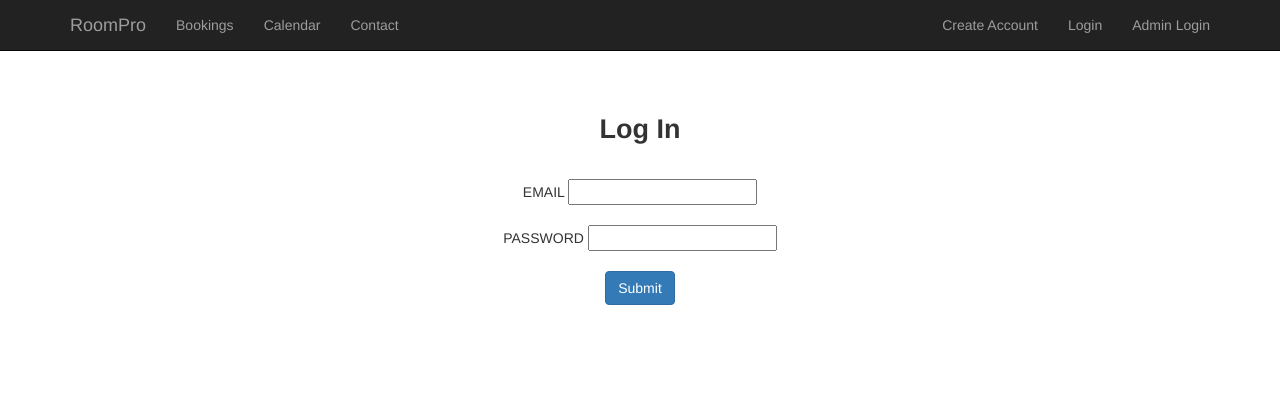
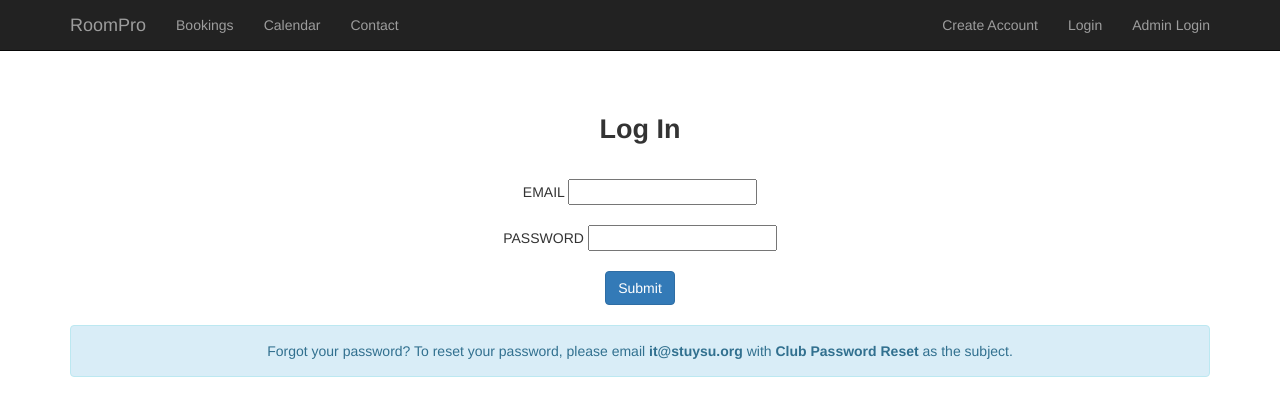
Before and after one commit to stuysu/roomres.stuysu.org, a Flask app: page /login in a window 1280 px wide. Shown: the top 416 px of the page. Run offline with Flask 2, Linux system fonts and the light colour scheme; some libraries are stand-ins or nearby versions.

Commit message:
added reset password for admin

```diff
--- a/app.py
+++ b/app.py
@@ -260,6 +260,21 @@ def administrationview():
     check = rooms.findBooked()
     return render_template("damesek.html", L=sorted(check, key=lambda k: k[4]),out=userOut()) #k[4] is day
 
+@app.route("/ad_resetpwd", methods=["GET","POST"])
+@app.route("/ad_resetpwd/", methods=["GET","POST"])
+def ad_changepwd():
+    if request.method=="GET":
+        return render_template("ad_resetpwd.html",message="")
+    else:
+        email = request.form["email"]
+        temp_pass = auth.admin_resetpwd(email)
+        good = True
+        if temp_pass == "Email does not exist in database!":
+            msg = "Password reset failed! " + temp_pass
+            good = False
+        else:
+            msg = "Password for %s successfully changed! The new temporary password is:" % (email)
+        return render_template("ad_resetpwd.html",message=msg,success = good,newP = temp_pass)
 
 
 @app.route("/add", methods=["GET", "POST"])
@@ -301,9 +316,6 @@ def add():
         return redirect(url_for("add"))
 
 
-#INCOMPLETE
-#REMOVES MULTIPLE ROOMS
-#ALSO FIX TEMPLATE?
 
 @app.route("/del", methods=["GET", "POST"])
 def dele():
--- a/templates/index2.html
+++ b/templates/index2.html
@@ -82,8 +82,11 @@ text-align: center;
 
 
                     <li>
+                        <a href="/ad_resetpwd">Change User Password</a>
+                    </li>
+                    <!--<li>
                         <a href="/adlogin">Admin Login</a>
-                    </li>
+                    </li>-->
                     <li>
                         <a href="/logout">Log Out</a>
                     </li>
--- a/templates/login.html
+++ b/templates/login.html
@@ -28,5 +28,11 @@ PASSWORD
 
  <input class="btn btn-primary" id="submit" name="submit" type="submit" value="Submit" value_="Login">
  </form>
+
+ <br>
+ <div class="alert alert-info">
+   Forgot your password? To reset your password, please email <strong>it@stuysu.org</strong> with <strong>Club Password Reset</strong> as the subject.
+ </div>
+
 </center>
 {% endblock %}
--- a/utils/auth.py
+++ b/utils/auth.py
@@ -1,6 +1,7 @@
 from sqlite3 import connect
 from hashlib import sha1
 from os import urandom
+import random,string
 
 f = "data/roomres.db"
 db = connect(f)
@@ -88,12 +89,6 @@ def changepwd(email,old,new,new2):
             salt = urandom(10).encode('hex')
             password = sha1(new + salt).hexdigest()
 
-            print email
-
-            query = ("SELECT * FROM users WHERE email=?")
-            ase = c.execute(query, (email,))
-            print ase.fetchall()
-
             query = ("UPDATE users SET password=?, salt=? WHERE email=?")
             c.execute(query, (password,salt,email))
             db.commit()
@@ -101,7 +96,7 @@ def changepwd(email,old,new,new2):
             return "Password successfully changed"
 
         return "Incorrect old password"
-    return "how?"
+    return "unexpected error"
 
 def errorMsg(email, password):      #error message generator
     if '@' not in email:
@@ -125,3 +120,25 @@ def duplicate(email):#checks if username already exists
     db.commit()
     db.close()
     return value
+
+
+def admin_resetpwd(email):
+    db = connect(f)
+    c = db.cursor()
+    query = ("SELECT * FROM users WHERE email=?")
+    sel = c.execute(query, (email,))
+    for record in sel:
+
+        new = ''.join(random.choice(string.ascii_uppercase + string.digits) for _ in range(10))
+        salt = urandom(10).encode('hex')
+        password = sha1(new + salt).hexdigest()
+
+
+        query = ("UPDATE users SET password=?, salt=? WHERE email=?")
+        c.execute(query, (password,salt,email))
+        db.commit()
+        db.close()
+
+        return new
+
+    return "Email does not exist in database!"
```
Also changed, not shown: templates/ad_resetpwd.html (added, +38 -0 lines).
